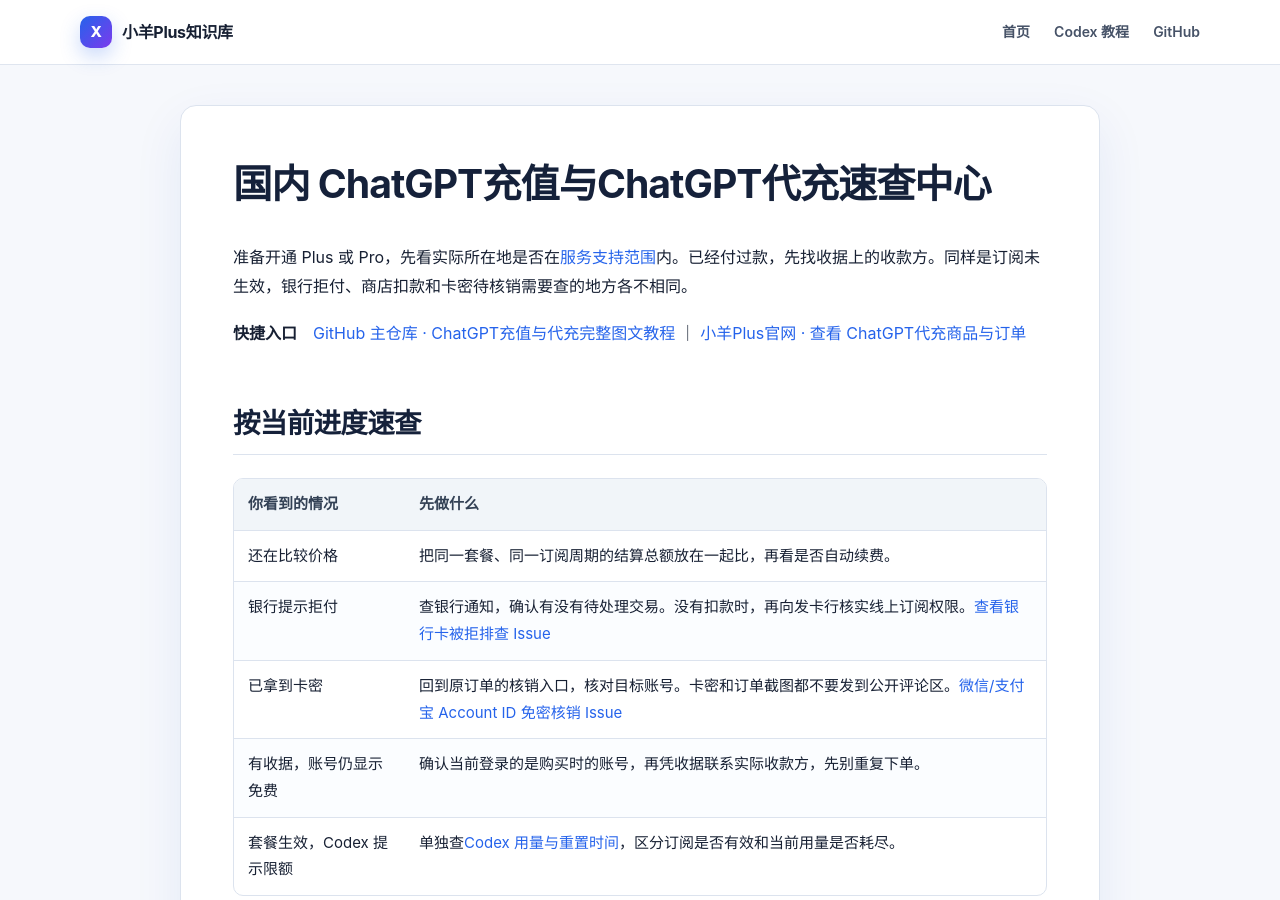
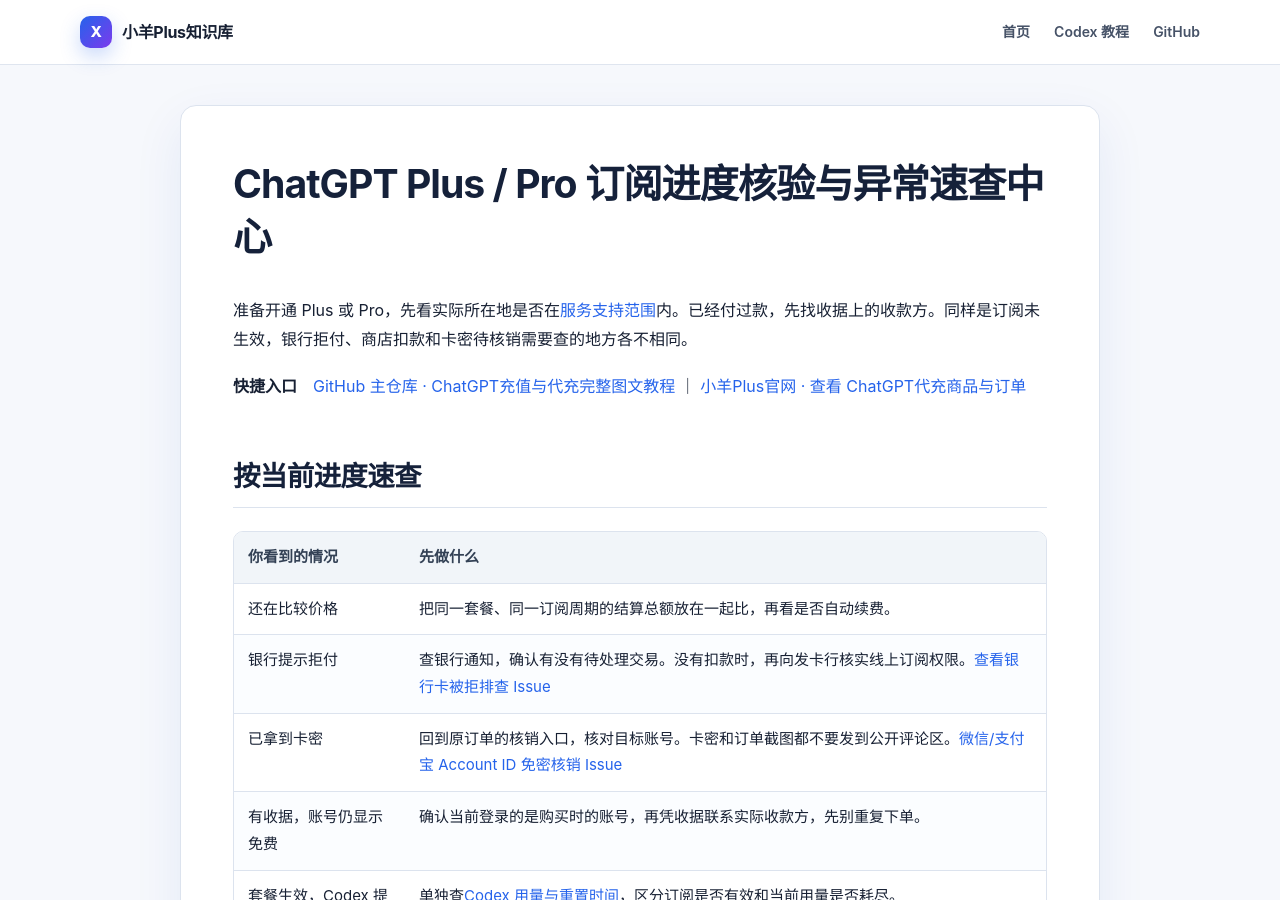
Before and after one commit to zhaozhao010/chatgpt-pluspro-tutorial, a Jekyll site: the page built from index.md, in a window 1280 px wide and 900 px high. Built offline with Jekyll 4.4.1, drawn with Linux system fonts in a browser that asks for light colours.

Commit message:
docs: focus Pages title on Account ID and subscription troubleshooting

```diff
--- a/index.md
+++ b/index.md
@@ -1,11 +1,11 @@
 ---
 layout: default
-title: "国内 ChatGPT充值与ChatGPT代充速查：付款、到账与订阅问答"
+title: "ChatGPT Account ID 免密核销与订阅故障速查表"
 description: "按下单前、付款后和续费三个阶段查找答案，查看 Plus 实测截图、第三方订单入口及 Codex 用量说明。"
 permalink: /
 ---
 
-# 国内 ChatGPT充值与ChatGPT代充速查中心
+# ChatGPT Plus / Pro 订阅进度核验与异常速查中心
 
 准备开通 Plus 或 Pro，先看实际所在地是否在[服务支持范围](https://help.openai.com/en/articles/7947663-chatgpt-supported-countries)内。已经付过款，先找收据上的收款方。同样是订阅未生效，银行拒付、商店扣款和卡密待核销需要查的地方各不相同。
 
```
